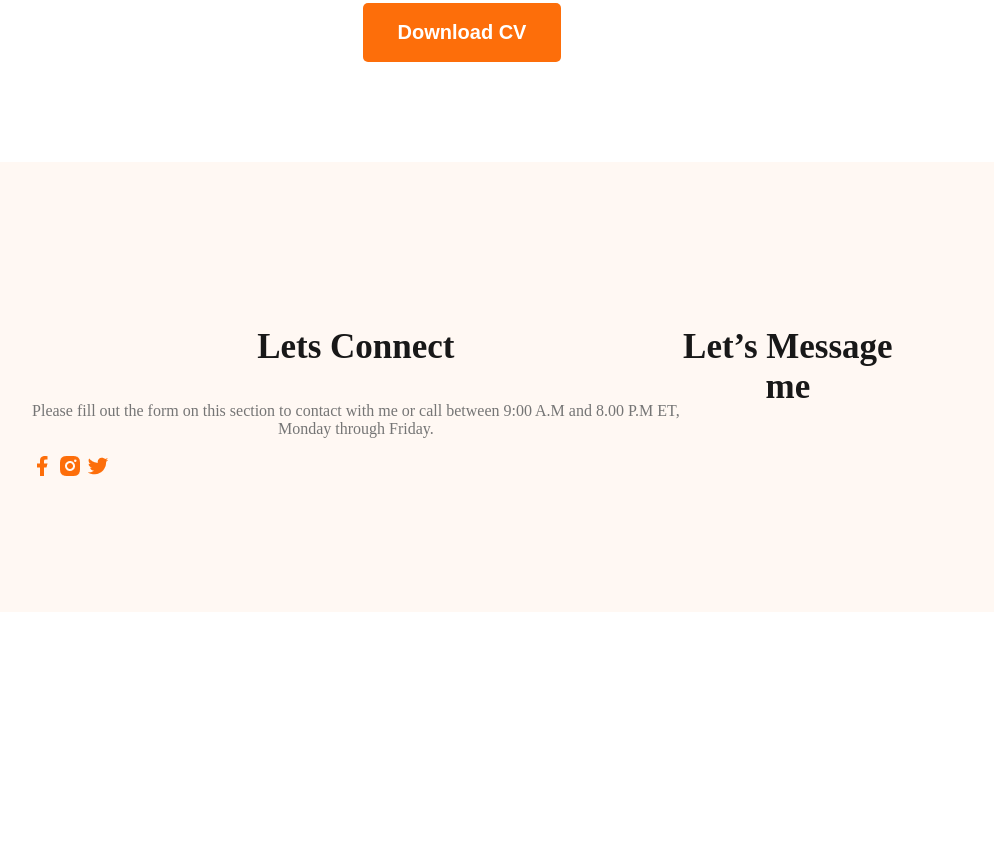
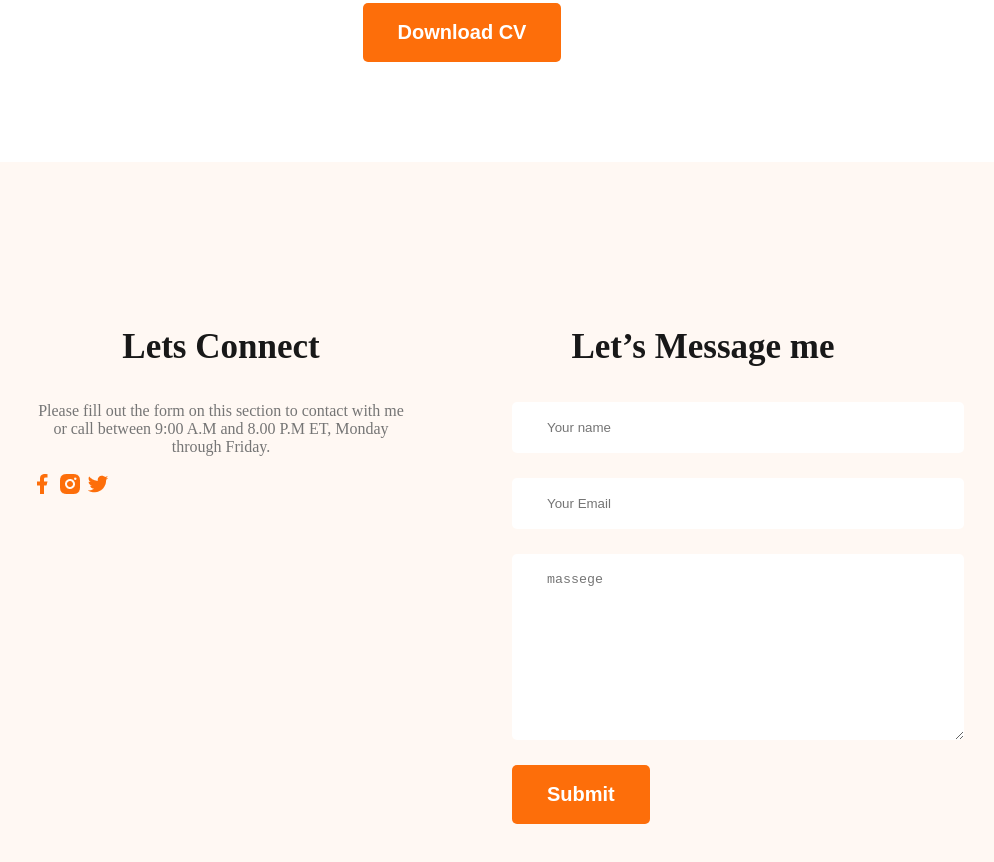
Before and after one commit to azim622/webdeveloper-protfolio-2, a plain HTML site: page index.html in a window 1280 px wide. Shown: the part 3012-3874 px from the top of the page, without its empty margins (178-1172 px from the left). Before the commit the page ends 3632 px from the top, so only its background shows below. Drawn offline with Linux system fonts and the light colour scheme.

Commit message:
added all contact info

```diff
--- a/index.html
+++ b/index.html
@@ -154,6 +154,12 @@
         </div>
         <div class="footer-column">
             <h3 class="section-title">Let’s Message me</h3>
+            <form class="contact" action="">
+                <input type="text" placeholder="Your name">
+                <input type="email" name="" placeholder="Your Email" id="">
+                <textarea name="" placeholder="massege" id="" cols="30" rows="10"></textarea>
+                <input class="btn-primary" type="submit" value="Submit">
+            </form>
         </div>
 
     </footer>
--- a/styles/portfolio.css
+++ b/styles/portfolio.css
@@ -177,7 +177,25 @@
 /* footer style */
 footer{
     display: flex;
+    gap: 100px;
     background-color: #FFF8F3;
     padding: 130px 200px;
     margin-top: 100px;
 }
+.footer-column{
+    width: 50%;
+}
+
+.social-links a{
+    margin-right: 25px;
+}
+.contact input[type="text"],.contact input[type="email"], textarea{
+    display: block;
+    margin-bottom: 25px;
+    padding: 18px 35px;
+    color: #757575;
+    border-radius: 5px;
+    background-color: #FFF;
+    border: 0px;
+    width: 100%;
+}
```
